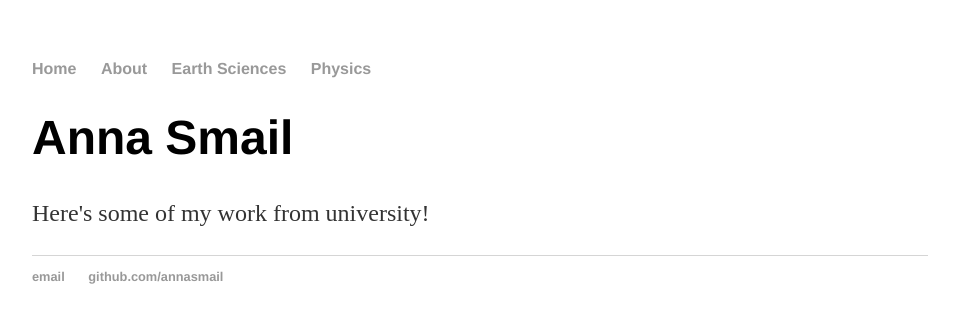
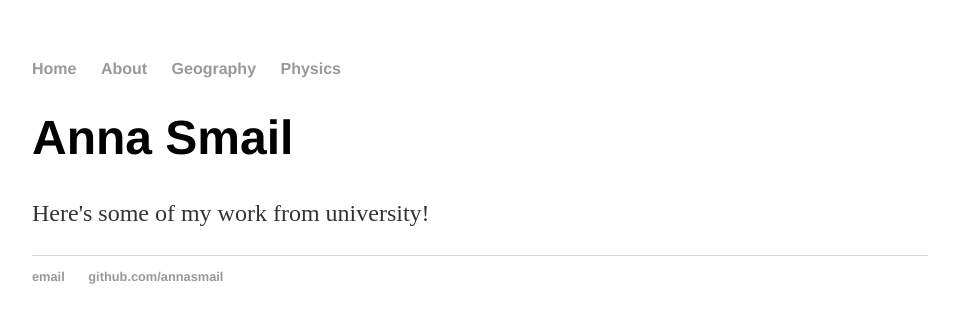
Before and after one commit to annasmail/annasmail.github.io, a Jekyll site: the page built from index.html, in a window 1280 px wide. Shown: the top 323 px of the page, without its empty margins (160-1119 px from the left). Built offline with Jekyll 4.4.1, drawn with Linux system fonts in a browser that asks for light colours.

Commit message:
Update default.html

```diff
--- a/_layouts/default.html
+++ b/_layouts/default.html
@@ -10,7 +10,7 @@
 	    		<ul>
 	        		<li><a href="/">Home</a></li>
 		        	<li><a href="/about">About</a></li>
-	        		<li><a href="/EarthSciences">Earth Sciences</a></li>
+	        		<li><a href="/Geography">Geography</a></li>
 	        		<li><a href="/Physics">Physics</a></li>
 	    		</ul>
 			</nav>
```
